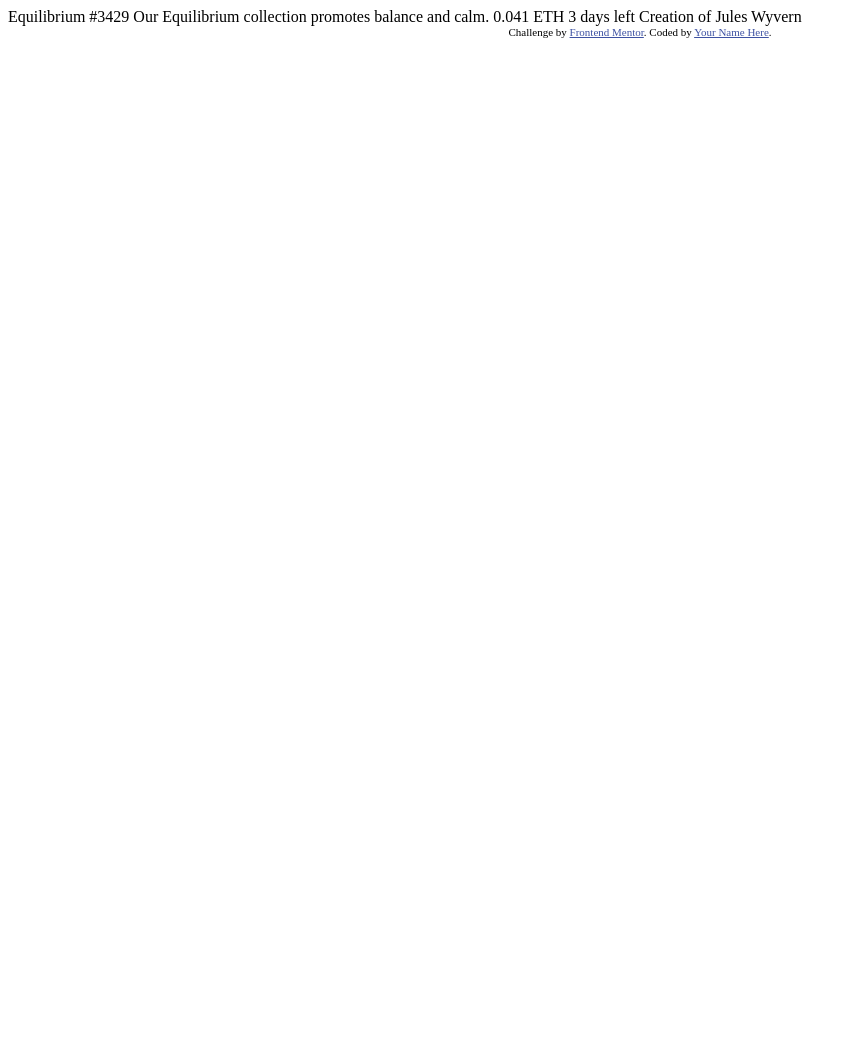
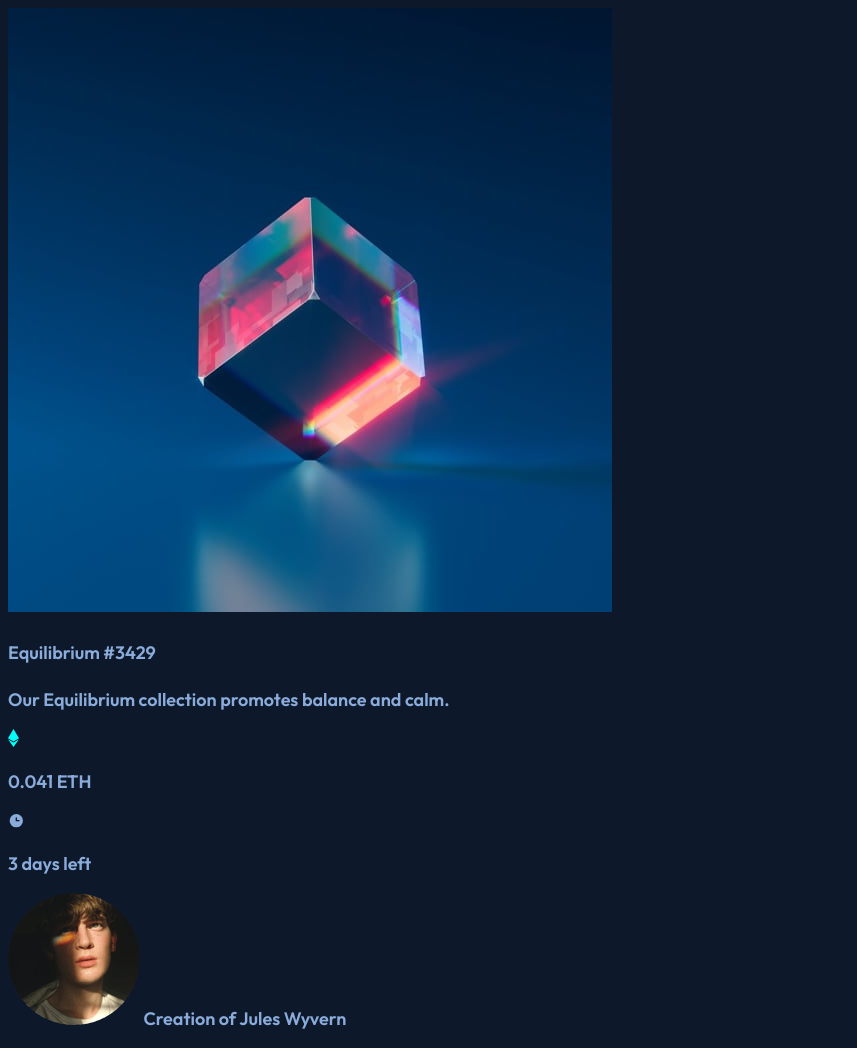
Before and after one commit to jjvega86/nft-preview-card-component-main, a plain HTML site: page index.html in a window 1280 px wide. Shown: the top 1048 px of the page, without its empty margins (0-857 px from the left). Before the commit the page ends 800 px from the top, so only its background shows below. Drawn offline with Linux system fonts and the light colour scheme.

Commit message:
Added Google Fonts, set global style variables in main.css, set body styles

```diff
--- a/index.html
+++ b/index.html
@@ -5,29 +5,45 @@
   <meta name="viewport" content="width=device-width, initial-scale=1.0"> <!-- displays site properly based on user's device -->
 
   <link rel="icon" type="image/png" sizes="32x32" href="./images/favicon-32x32.png">
-
+  <link rel="stylesheet" href="main.css">
+  <link rel="preconnect" href="https://fonts.googleapis.com">
+<link rel="preconnect" href="https://fonts.gstatic.com" crossorigin>
+<link href="https://fonts.googleapis.com/css2?family=Outfit:wght@300;400;600&display=swap" rel="stylesheet">
   <title>Frontend Mentor | NFT preview card component</title>
-
-  <!-- Feel free to remove these styles or customise in your own stylesheet 👍 -->
-  <style>
-    .attribution { font-size: 11px; text-align: center; }
-    .attribution a { color: hsl(228, 45%, 44%); }
-  </style>
 </head>
 <body>
-
-  Equilibrium #3429
-
-  Our Equilibrium collection promotes balance and calm.
-
-  0.041 ETH
-  3 days left
-
-  Creation of Jules Wyvern
-
+  <div class="card">
+    <img src="./images/image-equilibrium.jpg" alt="equilibrium">
+    <div class="container">
+      <h4 class="body">
+        Equilibrium #3429
+      <h4/>
+      <p class="description">
+        Our Equilibrium collection promotes balance and calm.
+      </p>
+      <div class="info">
+        <div>
+          <img src="./images/icon-ethereum.svg" alt="ethereum-icon">
+          <p class="value">
+            0.041 ETH
+          </p>
+        </div>
+        <div>
+          <img src="./images/icon-clock.svg" alt="clock-icon">
+          <p class="time-left">
+            3 days left
+          </p>
+        </div>
+      </div>
+      <div class="footer">
+        <img src="./images/image-avatar.png" alt="avatar">
+        Creation of Jules Wyvern
+      </div>
+    </div>
+  </div>
   <div class="attribution">
     Challenge by <a href="https://www.frontendmentor.io?ref=challenge" target="_blank">Frontend Mentor</a>.
-    Coded by <a href="#">Your Name Here</a>.
+    Coded by <a href="#">JJ Vega</a>.
   </div>
 </body>
 </html>
--- /dev/null
+++ b/main.css
@@ -0,0 +1,31 @@
+*,
+*::after,
+*::before {
+  box-sizing: border-box;
+}
+
+:root {
+  /* Primary */
+  --primary-color-softBlue: hsl(215, 51%, 70%);
+  --primary-color-cyan: hsl(178, 100%, 50%);
+
+  /* Neutral */
+  --bg-primary: hsl(217, 54%, 11%);
+  --bg-card: hsl(216, 50%, 16%);
+  --line-color: hsl(215, 32%, 27%);
+  --white: hsl(0, 0%, 100%);
+
+  /* Typography */
+  /* Body Copy */
+  --paragraph-font-size: 18px;
+
+  /* Font */
+  --default-font: "Outfit", sans-serif;
+}
+
+body {
+  font-family: var(--default-font);
+  background-color: var(--bg-primary);
+  color: var(--primary-color-softBlue);
+  font-size: var(--paragraph-font-size);
+}
```
